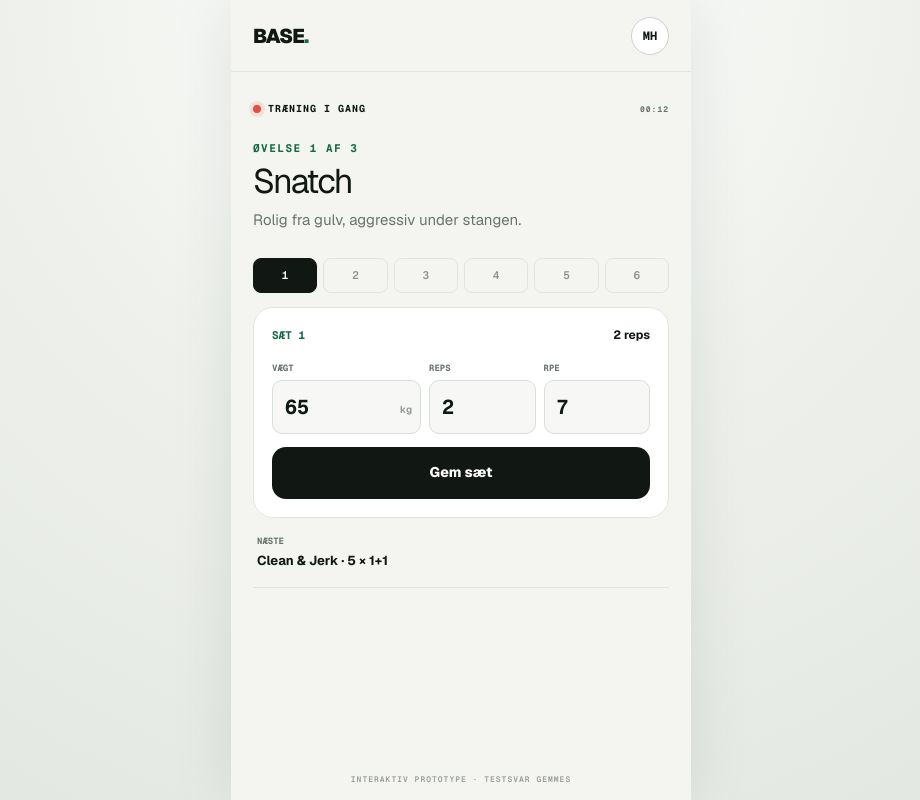
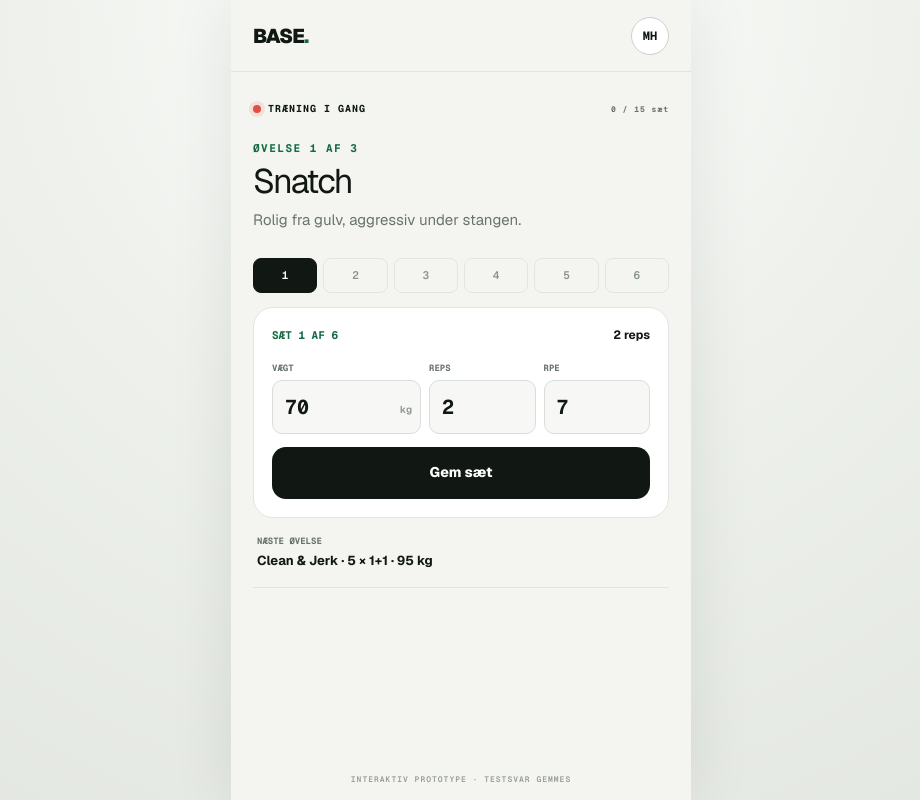
Before and after one commit to frederikmuller-beep/project-base, a Next.js app: page / in a window 1280 px wide. Both pictures are taken after a click on the button "Start træning". Shown: the whole page, without its empty margins (179-1099 px from the left). Built offline with nearby package versions, Linux system fonts and the light colour scheme.

Commit message:
Complete full training flow

```diff
--- a/app/page.tsx
+++ b/app/page.tsx
@@ -6,10 +6,12 @@ import { FeedbackForm, type FeedbackKind } from "./feedback-form";
 type View = "today" | "library" | "readiness" | "recommendation" | "session" | "complete" | "feedback" | "feedbackThanks";
 
 const todayExercises = [
-  { name: "Snatch", detail: "6 × 2 · 70 kg", focus: "Rolig fra gulv, aggressiv under stangen" },
-  { name: "Clean & Jerk", detail: "5 × 1+1 · 95 kg", focus: "Stabil modtagelse" },
-  { name: "Front squat", detail: "4 × 3 · 105 kg", focus: "Kontrolleret excentrisk" },
+  { name: "Snatch", detail: "6 × 2 · 70 kg", focus: "Rolig fra gulv, aggressiv under stangen", sets: 6, plannedReps: "2", defaultWeight: "70" },
+  { name: "Clean & Jerk", detail: "5 × 1+1 · 95 kg", focus: "Stabil modtagelse", sets: 5, plannedReps: "1+1", defaultWeight: "95" },
+  { name: "Front squat", detail: "4 × 3 · 105 kg", focus: "Kontrolleret excentrisk", sets: 4, plannedReps: "3", defaultWeight: "105" },
 ];
+
+const totalPlannedSets = todayExercises.reduce((total, exercise) => total + exercise.sets, 0);
 
 const exerciseLibrary = [
   { name: "Snatch", category: "Konkurrenceløft", target: "Helkrop · teknik", cue: "Tæt stang og aktiv modtagelse" },
@@ -34,11 +36,16 @@ export default function Home() {
   const [soreness, setSoreness] = useState(3);
   const [pain, setPain] = useState(false);
   const [adjusted, setAdjusted] = useState(false);
-  const [logged, setLogged] = useState(false);
-  const [weight, setWeight] = useState("65");
+  const [exerciseIndex, setExerciseIndex] = useState(0);
+  const [setIndex, setSetIndex] = useState(0);
+  const [completedSets, setCompletedSets] = useState(0);
+  const [setSaved, setSetSaved] = useState(false);
+  const [weight, setWeight] = useState("70");
   const [reps, setReps] = useState("2");
   const [rpe, setRpe] = useState("7");
   const [feedbackKind, setFeedbackKind] = useState<FeedbackKind>("session");
+  const currentExercise = todayExercises[exerciseIndex];
+  const nextExercise = todayExercises[exerciseIndex + 1];
 
   const openFeedback = (kind: FeedbackKind) => {
     setFeedbackKind(kind);
@@ -54,7 +61,46 @@ export default function Home() {
 
   const reset = () => {
     setView("today"); setEnergy(3); setSleep(3); setSoreness(3); setPain(false);
-    setAdjusted(false); setLogged(false); setWeight("65"); setReps("2"); setRpe("7");
+    setAdjusted(false); setExerciseIndex(0); setSetIndex(0); setCompletedSets(0);
+    setSetSaved(false); setWeight("70"); setReps("2"); setRpe("7");
+  };
+
+  const startSession = (useAdjustment: boolean) => {
+    setAdjusted(useAdjustment);
+    setExerciseIndex(0);
+    setSetIndex(0);
+    setCompletedSets(0);
+    setSetSaved(false);
+    setWeight(useAdjustment ? "65" : todayExercises[0].defaultWeight);
+    setReps(todayExercises[0].plannedReps);
+    setRpe("7");
+    setView("session");
+  };
+
+  const saveCurrentSet = () => {
+    if (setSaved) return;
+    setCompletedSets((count) => count + 1);
+    setSetSaved(true);
+  };
+
+  const advanceSession = () => {
+    if (setIndex + 1 < currentExercise.sets) {
+      setSetIndex((index) => index + 1);
+      setSetSaved(false);
+      return;
+    }
+
+    if (nextExercise) {
+      setExerciseIndex((index) => index + 1);
+      setSetIndex(0);
+      setSetSaved(false);
+      setWeight(nextExercise.defaultWeight);
+      setReps(nextExercise.plannedReps);
+      setRpe("7");
+      return;
+    }
+
+    setView("complete");
   };
 
   return (
@@ -100,7 +146,7 @@ export default function Home() {
             <span><strong>Udforsk øvelsesbiblioteket</strong><small>13 øvelser · 7 kategorier</small></span>
             <b>→</b>
           </button>
-          <button className="primary" onClick={() => setView("session")}>Start træning</button>
+          <button className="primary" onClick={() => startSession(false)}>Start træning</button>
           <article className="feedback-entry">
             <span className="feedback-entry-icon">◎</span>
             <div>
@@ -171,31 +217,50 @@ export default function Home() {
             <div className="weight-change"><div><small>Planlagt snatch</small><strong>70 kg</strong></div><span>→</span><div><small>Foreslået</small><strong>{pain ? "—" : readiness.level === "Grøn" ? "70 kg" : "65 kg"}</strong></div></div>
             <p>Du kan altid se den oprindelige plan og ændre beslutningen.</p>
           </article>
-          {!pain && <button className="primary" onClick={() => { setAdjusted(readiness.level !== "Grøn"); setView("session"); }}>{readiness.level === "Grøn" ? "Fortsæt med planen" : "Anvend og start træning"}</button>}
-          <button className="secondary" onClick={() => { setAdjusted(false); setView("session"); }}>{pain ? "Gå tilbage til planen" : "Behold oprindelig plan"}</button>
+          {!pain && <button className="primary" onClick={() => startSession(readiness.level !== "Grøn")}>{readiness.level === "Grøn" ? "Fortsæt med planen" : "Anvend og start træning"}</button>}
+          <button className="secondary" onClick={() => startSession(false)}>{pain ? "Gå tilbage til planen" : "Behold oprindelig plan"}</button>
           <p className="safety">BASE giver træningsstøtte – ikke medicinsk rådgivning.</p>
         </section>
       )}
 
       {view === "session" && (
         <section className="screen enter session-screen">
-          <div className="live-row"><span className="live-dot" /> TRÆNING I GANG <small>00:12</small></div>
-          <p className="eyebrow">ØVELSE 1 AF 3</p>
-          <h1>Snatch</h1>
-          <p className="lede">Rolig fra gulv, aggressiv under stangen.</p>
-          {adjusted && <div className="adjusted-note"><span>↘</span><div><strong>Tilpasset fra 70 kg</strong><small>Readiness · gul</small></div><button onClick={() => setAdjusted(false)}>Fortryd</button></div>}
-          <div className="set-progress">{[1,2,3,4,5,6].map(n => <span key={n} className={logged && n === 1 ? "done" : n === 1 ? "current" : ""}>{n}</span>)}</div>
+          <div className="live-row"><span className="live-dot" /> TRÆNING I GANG <small>{completedSets} / {totalPlannedSets} sæt</small></div>
+          <p className="eyebrow">ØVELSE {exerciseIndex + 1} AF {todayExercises.length}</p>
+          <h1>{currentExercise.name}</h1>
+          <p className="lede">{currentExercise.focus}.</p>
+          {adjusted && exerciseIndex === 0 && <div className="adjusted-note"><span>↘</span><div><strong>Tilpasset fra 70 kg</strong><small>Readiness · gul</small></div><button onClick={() => { setAdjusted(false); setWeight("70"); }}>Fortryd</button></div>}
+          <div className="set-progress" style={{ gridTemplateColumns: `repeat(${currentExercise.sets}, 1fr)` }}>
+            {Array.from({ length: currentExercise.sets }, (_, index) => (
+              <span key={index} className={index < setIndex || (index === setIndex && setSaved) ? "done" : index === setIndex ? "current" : ""}>{index + 1}</span>
+            ))}
+          </div>
           <article className="log-card">
-            <div className="set-heading"><span>SÆT 1</span><strong>2 reps</strong></div>
+            <div className="set-heading"><span>SÆT {setIndex + 1} AF {currentExercise.sets}</span><strong>{currentExercise.plannedReps} reps</strong></div>
             <div className="inputs">
-              <label>VÆGT<input inputMode="decimal" value={weight} onChange={e => setWeight(e.target.value)} /><span>kg</span></label>
-              <label>REPS<input inputMode="numeric" value={reps} onChange={e => setReps(e.target.value)} /></label>
-              <label>RPE<input inputMode="decimal" value={rpe} onChange={e => setRpe(e.target.value)} /></label>
+              <label>VÆGT<input inputMode="decimal" value={weight} onChange={e => setWeight(e.target.value)} disabled={setSaved} /><span>kg</span></label>
+              <label>REPS<input inputMode="text" value={reps} onChange={e => setReps(e.target.value)} disabled={setSaved} /></label>
+              <label>RPE<input inputMode="decimal" value={rpe} onChange={e => setRpe(e.target.value)} disabled={setSaved} /></label>
             </div>
-            {!logged ? <button className="primary" onClick={() => setLogged(true)}>Gem sæt</button> : <div className="saved">✓ Sæt gemt · {weight} kg × {reps} @ RPE {rpe}</div>}
+            {!setSaved ? (
+              <button className="primary" onClick={saveCurrentSet}>Gem sæt</button>
+            ) : (
+              <>
+                <div className="saved">✓ Sæt gemt · {weight} kg × {reps} @ RPE {rpe}</div>
+                <button className="primary next-set-button" onClick={advanceSession}>
+                  {nextExercise === undefined && setIndex + 1 === currentExercise.sets
+                    ? "Afslut træning"
+                    : setIndex + 1 === currentExercise.sets
+                      ? `Næste øvelse · ${nextExercise?.name}`
+                      : `Fortsæt til sæt ${setIndex + 2}`}
+                </button>
+              </>
+            )}
           </article>
-          <div className="next-exercise"><span>NÆSTE</span><strong>Clean & Jerk · 5 × 1+1</strong></div>
-          {logged && <button className="primary" onClick={() => setView("complete")}>Afslut testtræning</button>}
+          <div className="next-exercise">
+            <span>{nextExercise ? "NÆSTE ØVELSE" : "SIDSTE ØVELSE"}</span>
+            <strong>{nextExercise ? `${nextExercise.name} · ${nextExercise.detail}` : `${totalPlannedSets - completedSets} sæt tilbage`}</strong>
+          </div>
         </section>
       )}
 
@@ -205,7 +270,7 @@ export default function Home() {
           <p className="eyebrow">SESSION AFSLUTTET</p>
           <h1>Godt arbejde.</h1>
           <p className="lede">Du gennemførte prototypeflowet.</p>
-          <article className="summary-card"><div><strong>1</strong><span>sæt logget</span></div><div><strong>{weight} kg</strong><span>snatch</span></div><div><strong>{adjusted ? "−7 %" : "0 %"}</strong><span>tilpasning</span></div></article>
+          <article className="summary-card"><div><strong>{completedSets}</strong><span>sæt logget</span></div><div><strong>3</strong><span>øvelser</span></div><div><strong>{adjusted ? "−7 %" : "0 %"}</strong><span>tilpasning</span></div></article>
           <div className="test-question"><strong>Hjælp os med at gøre BASE bedre</strong><p>Besvar 10 korte spørgsmål om denne session. Det tager cirka ét minut.</p></div>
           <button className="primary" onClick={() => openFeedback("session")}>Giv feedback på træningen</button>
           <button className="secondary" onClick={reset}>Spring over og start forfra</button>
```
Also changed, not shown: 1 other file (tests, documents, lock files or other folders).
